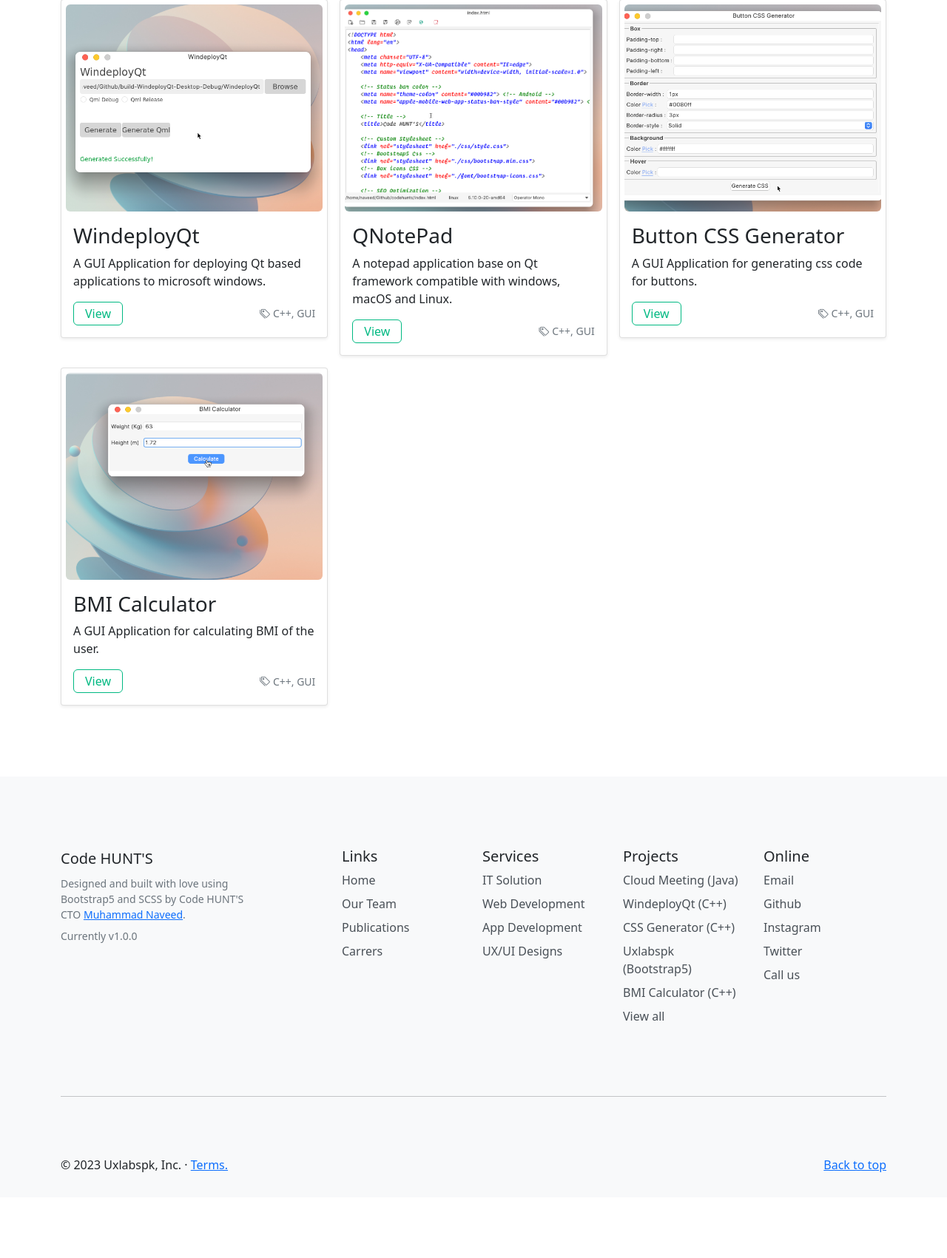
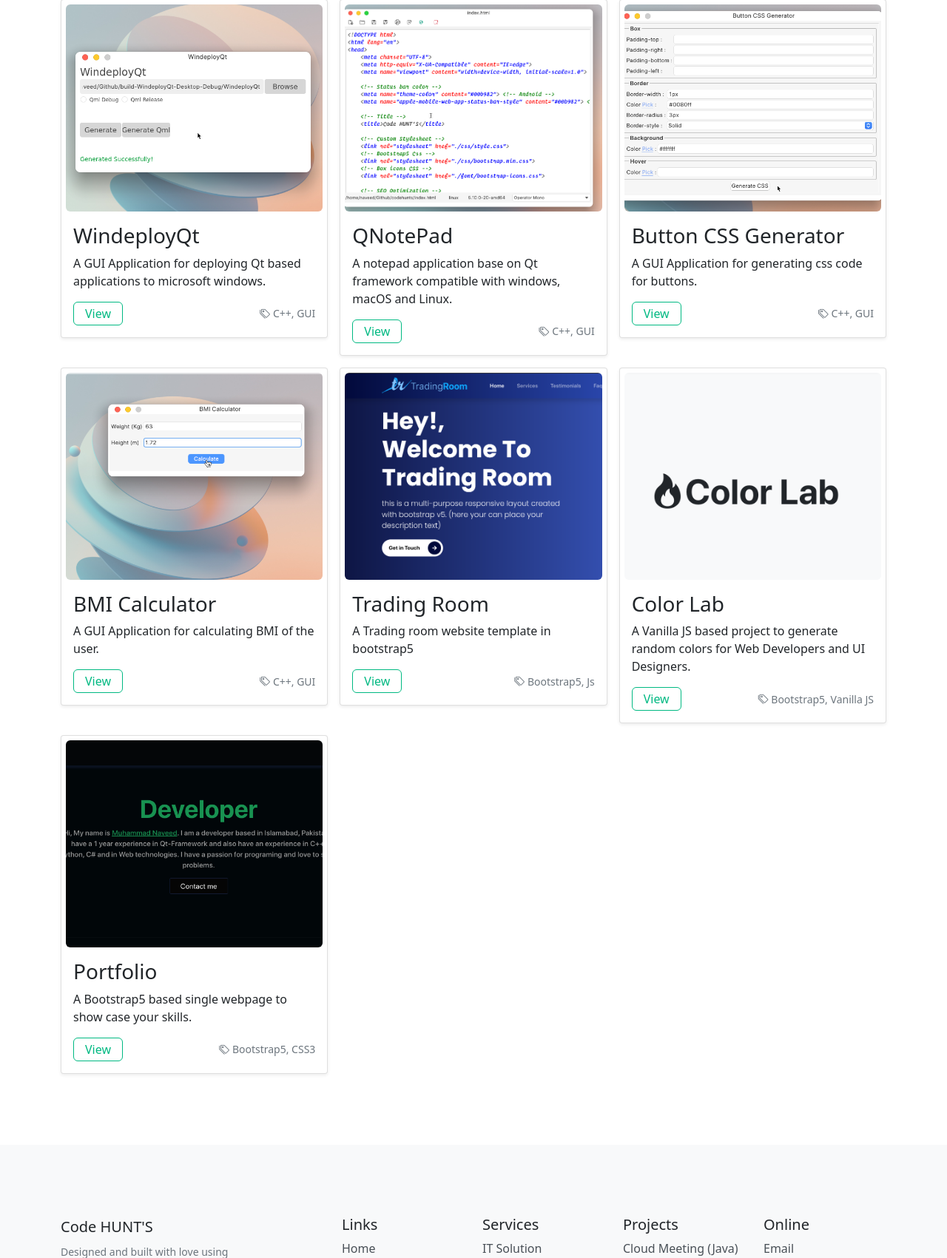
Before and after one commit to uxlabspk/codehunts, a PHP site: page /portfolio.html in a window 1280 px wide. Shown: the part 515-2216 px from the top of the page at 74% size. Before the commit the page ends 2100 px from the top, so only its background shows below. Run offline with PHP 8.4, Linux system fonts and the light colour scheme.

Commit message:
updating some ui

```diff
--- a/Scss/style.scss
+++ b/Scss/style.scss
@@ -1,6 +1,5 @@
 @import './variables';
 @import './components';
-
 
 * {
     transition-property: background-color, opacity, width, height;
--- a/css/style.css
+++ b/css/style.css
@@ -201,6 +201,16 @@
   color: #F8F8F8;
 }
 
+input::-webkit-file-upload-button {
+  background-color: #00b982;
+  border: 1px solid #00b982;
+  border-radius: 4px;
+  color: #ffffff;
+  cursor: pointer;
+  font-weight: 400;
+  margin: 5px 20px 15px 0px;
+}
+
 input::file-selector-button {
   background-color: #00b982;
   border: 1px solid #00b982;
@@ -209,6 +219,9 @@
   cursor: pointer;
   font-weight: 400;
   margin: 5px 20px 15px 0px;
+}
+input::-webkit-file-upload-button:hover {
+  opacity: 80%;
 }
 input::file-selector-button:hover {
   opacity: 80%;
--- a/index.html
+++ b/index.html
@@ -280,7 +280,7 @@
                technology to the table.
           </p>
           <a href="tel:+923094617390" itemprop="telephone" class="btn-md-green-secondary">
-            <i class="bi-telephone"> </i>
+            <i class="bi-chat"> </i>
             Contact Us
           </a>
         </div>
@@ -329,7 +329,7 @@
             <li class="mb-2"><a href="https://github.com/uxlabspk/cloudmeeting/">CSS Generator (C++)</a></li>
             <li class="mb-2"><a href="https://github.com/uxlabspk/cloudmeeting/">Uxlabspk (Bootstrap5)</a></li>
             <li class="mb-2"><a href="https://github.com/uxlabspk/cloudmeeting/">BMI Calculator (C++)</a></li>
-            <li class="mb-2"><a href="https://github.com/uxlabspk/">View all</a></li>
+            <li class="mb-2"><a href="/portfolio.html">View all</a></li>
           </ul>
         </div>
         <div class="col-6 col-lg-2 mb-3">
--- a/portfolio.html
+++ b/portfolio.html
@@ -195,6 +195,73 @@
             </div>
             <!-- Project Card Ended -->
 
+            <!-- Project Card Started -->
+            <div class="col">
+              <div class="card shadow-sm">
+                <img src="./assets/projects/tr.png" alt="">
+                <div class="card-body">
+                  <h3>Trading Room</h3>
+                  <p class="card-text">A Trading room website template in bootstrap5</p>
+                  <div class="d-flex justify-content-between align-items-center">
+                    <div class="btn-group">
+                      <!-- Project url -->
+                      <!-- TODO: GET THE CORRECT URL -->
+                      <a href="https://github.com/uxlabspk/BMI" class="btn-sm-green">View</a>
+                    </div>
+                    <div class="text-muted small">
+                      <i class="bi-tags"> </i>
+                      Bootstrap5, Js
+                    </div>
+                  </div>
+                </div>
+              </div>
+            </div>
+            <!-- Project Card Ended -->
+
+            <!-- Project Card Started -->
+            <div class="col">
+              <div class="card shadow-sm">
+                <img src="./assets/projects/colorlabs.png" alt="">
+                <div class="card-body">
+                  <h3>Color Lab</h3>
+                  <p class="card-text">A Vanilla JS based project to generate random colors for Web Developers and UI Designers.</p>
+                  <div class="d-flex justify-content-between align-items-center">
+                    <div class="btn-group">
+                      <!-- Project url -->
+                      <a href="https://github.com/uxlabspk/colorlab/" class="btn-sm-green">View</a>
+                    </div>
+                    <div class="text-muted small">
+                      <i class="bi-tags"> </i>
+                      Bootstrap5, Vanilla JS
+                    </div>
+                  </div>
+                </div>
+              </div>
+            </div>
+            <!-- Project Card Ended -->
+
+            <!-- Project Card Started -->
+            <div class="col">
+              <div class="card shadow-sm">
+                <img src="./assets/projects/portfolio.png" alt="">
+                <div class="card-body">
+                  <h3>Portfolio</h3>
+                  <p class="card-text">A Bootstrap5 based single webpage to show case your skills.</p>
+                  <div class="d-flex justify-content-between align-items-center">
+                    <div class="btn-group">
+                      <!-- Project url -->
+                      <a href="https://github.com/uxlabspk/portfolio/" class="btn-sm-green">View</a>
+                    </div>
+                    <div class="text-muted small">
+                      <i class="bi-tags"> </i>
+                      Bootstrap5, CSS3
+                    </div>
+                  </div>
+                </div>
+              </div>
+            </div>
+            <!-- Project Card Ended -->
+
           </div>
         </div>
       </div>
```
Also changed, not shown: assets/projects/colorlabs.png (added), assets/projects/portfolio.png (added), assets/projects/tr.png (added), assets/publications/ebook-java.png, assets/team/usama.jpg (deleted), 1 other file.
